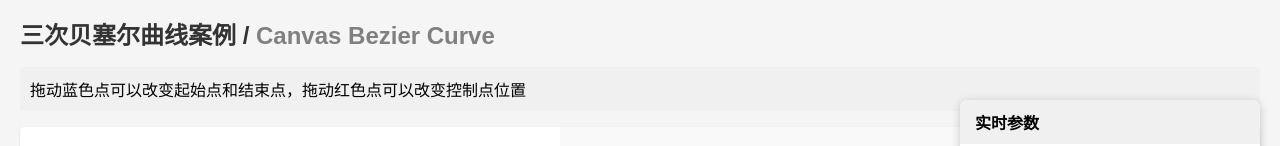
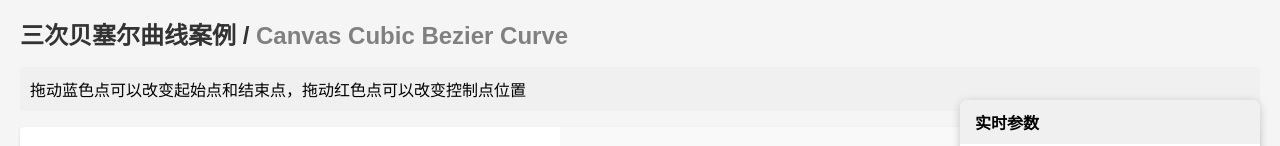
Before and after one commit to Alicehhhmm/learn-canvas, a plain HTML site: page examples/bezier-curve.html in a window 1280 px wide. Shown: the top 146 px of the page. Drawn offline with Linux system fonts and the light colour scheme.

Commit message:
fix: titile

```diff
--- a/examples/bezier-curve.html
+++ b/examples/bezier-curve.html
@@ -200,7 +200,7 @@
 <body>
     <div class="container">
         <div class="header">
-            <h1>三次贝塞尔曲线案例 / <span>Canvas Bezier Curve</span></h1>
+            <h1>三次贝塞尔曲线案例 / <span>Canvas Cubic Bezier Curve</span></h1>
             <p>拖动蓝色点可以改变起始点和结束点，拖动红色点可以改变控制点位置</p>
         </div>
 
```
